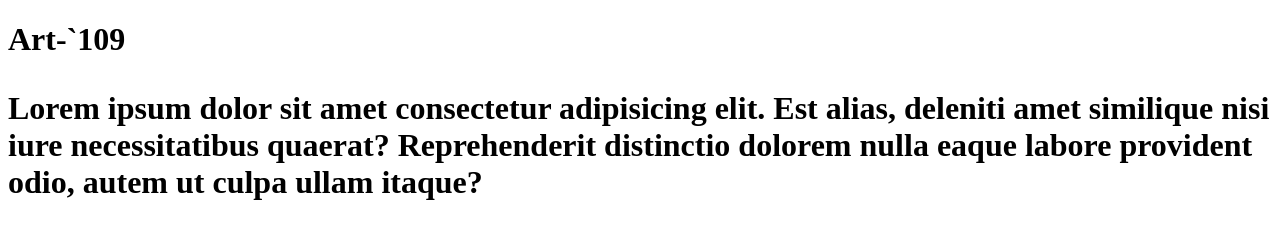
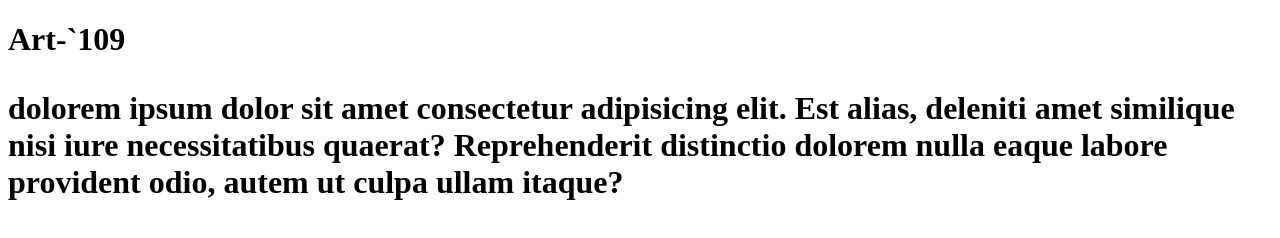
Before and after one commit to oliviajoyyy/project-1_cg, a plain HTML site: page index.html in a window 1280 px wide. Drawn offline with Linux system fonts and the light colour scheme.

Commit message:
change to dolorem

```diff
--- a/index.html
+++ b/index.html
@@ -8,7 +8,7 @@
 <body>
     <header>
         <h1>Art-`109
-            <p>Lorem ipsum dolor sit amet consectetur adipisicing elit. Est alias, deleniti amet similique nisi iure necessitatibus quaerat? Reprehenderit distinctio dolorem nulla eaque labore provident odio, autem ut culpa ullam itaque?</p>
+            <p>dolorem ipsum dolor sit amet consectetur adipisicing elit. Est alias, deleniti amet similique nisi iure necessitatibus quaerat? Reprehenderit distinctio dolorem nulla eaque labore provident odio, autem ut culpa ullam itaque?</p>
         </h1>
     </header>
 </body>
```
